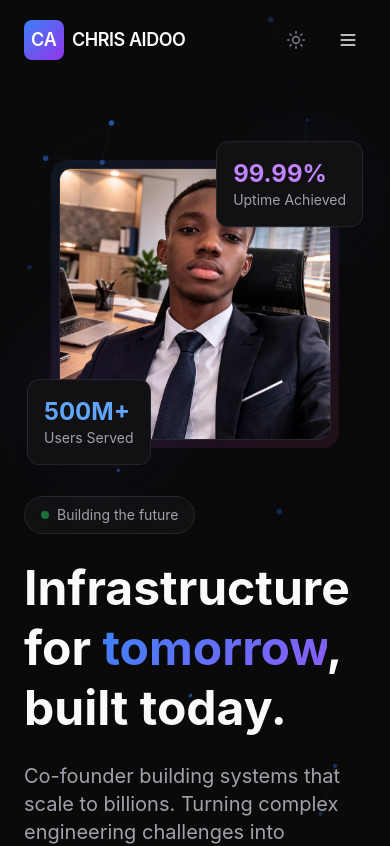
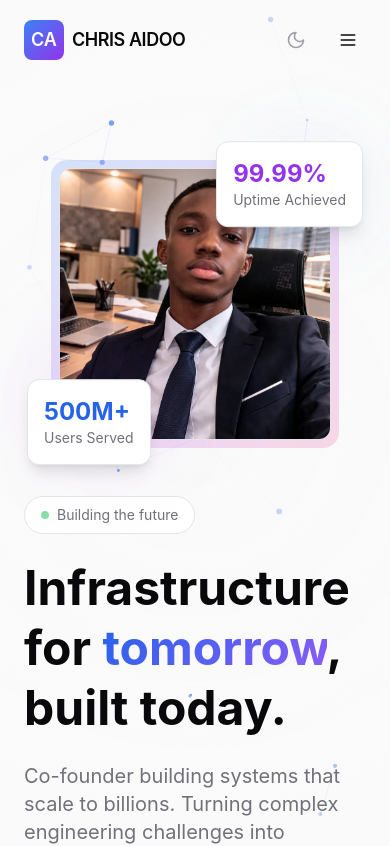
Before and after one commit to chris008123/portfolio, a Next.js app: page / in a window 390 px wide. Shown: the top 846 px of the page. Built offline with nearby package versions, Linux system fonts and the light colour scheme.

Commit message:
Refining pages

```diff
--- a/src/app/layout.tsx
+++ b/src/app/layout.tsx
@@ -1,5 +1,8 @@
+// Save this file as: src/app/layout.tsx
+
 import type { Metadata } from 'next'
 import './globals.css'
+import { ThemeProvider } from '@/components/ThemeProvider'
 
 export const metadata: Metadata = {
   title: 'Chris Aidoo | Co-Founder ',
@@ -13,6 +16,23 @@ export const metadata: Metadata = {
   },
 }
 
+// Runs before React hydrates, so the correct theme class is on <html>
+// before first paint — no flash of the wrong theme on load or refresh.
+const themeInitScript = `
+(function () {
+  try {
+    var stored = localStorage.getItem('portfolio-theme');
+    if (stored === 'light') {
+      document.documentElement.classList.remove('dark');
+    } else {
+      document.documentElement.classList.add('dark');
+    }
+  } catch (e) {
+    document.documentElement.classList.add('dark');
+  }
+})();
+`
+
 export default function RootLayout({
   children,
 }: {
@@ -20,8 +40,11 @@ export default function RootLayout({
 }) {
   return (
     <html lang="en" suppressHydrationWarning>
+      <head>
+        <script dangerouslySetInnerHTML={{ __html: themeInitScript }} />
+      </head>
       <body className="min-h-screen bg-light-bg dark:bg-dark-bg text-light-text dark:text-dark-text transition-colors duration-300">
-        {children}
+        <ThemeProvider>{children}</ThemeProvider>
       </body>
     </html>
   )
--- a/src/app/page.tsx
+++ b/src/app/page.tsx
@@ -1,6 +1,7 @@
+// Save this file as: src/app/page.tsx
+
 'use client'
 
-import { useState, useEffect } from 'react'
 import { motion, useReducedMotion } from 'framer-motion'
 import Header from '@/components/Header'
 import Hero from '@/components/Hero'
@@ -12,6 +13,7 @@ import Insights from '@/components/Insights'
 import Contact from '@/components/Contact'
 import Footer from '@/components/Footer'
 import ParticleBackground from '@/components/ParticleBackground'
+import { useTheme } from '@/components/ThemeProvider'
 
 /* ---------- Animation presets ---------- */
 const pageVariants = {
@@ -35,24 +37,9 @@ const sectionVariants = {
 }
 
 export default function Home() {
-  const [isDark, setIsDark] = useState(true)
-  const [mounted, setMounted] = useState(false)
+  const { theme, toggleTheme } = useTheme()
   const shouldReduceMotion = useReducedMotion()
-
-  useEffect(() => {
-    setMounted(true)
-
-    // DEFAULT TO DARK
-    document.documentElement.classList.add('dark')
-    setIsDark(true)
-  }, [])
-
-  const toggleTheme = () => {
-    setIsDark(!isDark)
-    document.documentElement.classList.toggle('dark')
-  }
-
-  if (!mounted) return null
+  const isDark = theme === 'dark'
 
   return (
     <motion.main
@@ -63,7 +50,7 @@ export default function Home() {
     >
       {/* Particle Background */}
       <ParticleBackground
-        isDark={isDark ?? false}
+        isDark={isDark}
         shouldReduceMotion={shouldReduceMotion ?? false}
       />
 
@@ -93,7 +80,7 @@ export default function Home() {
         <Manifesto />
       </motion.section>
 
-       {/* Projects */}
+      {/* Projects (teaser — full list lives at /projects) */}
       <ProjectsTeaser />
 
       {/* Timeline */}
--- a/src/app/projects/page.tsx
+++ b/src/app/projects/page.tsx
@@ -4,10 +4,14 @@
 
 import { useMemo, useState } from 'react'
 import Link from 'next/link'
-import { motion } from 'framer-motion'
+import { motion, useReducedMotion } from 'framer-motion'
 import { ArrowLeft, Filter, X } from 'lucide-react'
 import projectsData from '@/data/projects.json'
 import ProjectCard, { Project } from '@/components/ProjectCard'
+import Header from '@/components/Header'
+import Footer from '@/components/Footer'
+import ParticleBackground from '@/components/ParticleBackground'
+import { useTheme } from '@/components/ThemeProvider'
 
 const containerVariants = {
   hidden: {},
@@ -24,10 +28,13 @@ const itemVariants = {
 }
 
 export default function ProjectsPage() {
+  const { theme, toggleTheme } = useTheme()
+  const shouldReduceMotion = useReducedMotion()
+  const isDark = theme === 'dark'
+
   const projects: Project[] = projectsData.projects as Project[]
   const [activeTech, setActiveTech] = useState<string | null>(null)
 
-  // Every distinct technology across all projects, sorted by how often it appears
   const techFrequency = useMemo(() => {
     const counts = new Map<string, number>()
     projects.forEach((p) => p.tech.forEach((t) => counts.set(t, (counts.get(t) ?? 0) + 1)))
@@ -39,7 +46,6 @@ export default function ProjectsPage() {
     return projects.filter((p) => p.tech.includes(activeTech))
   }, [projects, activeTech])
 
-  // Group by year, most recent first
   const groupedByYear = useMemo(() => {
     const groups = new Map<string, Project[]>()
     filteredProjects.forEach((p) => {
@@ -54,7 +60,11 @@ export default function ProjectsPage() {
   const yearSpan = years.length > 0 ? `${Math.min(...years)}–${Math.max(...years)}` : ''
 
   return (
-    <main className="py-24 lg:py-32 min-h-screen">
+    <div className="min-h-screen relative">
+      <ParticleBackground isDark={isDark} shouldReduceMotion={shouldReduceMotion ?? false} />
+      <Header isDark={isDark} onToggleTheme={toggleTheme} />
+
+      <main className="py-24 lg:py-32 min-h-screen relative">
         <div className="max-w-7xl mx-auto px-6 lg:px-8">
           <Link
             href="/#projects"
@@ -162,5 +172,8 @@ export default function ProjectsPage() {
           )}
         </div>
       </main>
+
+      <Footer />
+    </div>
   )
 }
--- /dev/null
+++ b/src/components/ThemeProvider.tsx
@@ -0,0 +1,54 @@
+// Save this file as: src/components/ThemeProvider.tsx
+
+'use client'
+
+import { createContext, useContext, useEffect, useState, ReactNode } from 'react'
+
+type Theme = 'light' | 'dark'
+
+interface ThemeContextValue {
+  theme: Theme
+  toggleTheme: () => void
+}
+
+const ThemeContext = createContext<ThemeContextValue | undefined>(undefined)
+
+const STORAGE_KEY = 'portfolio-theme'
+
+export function ThemeProvider({ children }: { children: ReactNode }) {
+  // Starts as 'dark' to match the server-rendered default; synced to the
+  // real value on mount from whatever the blocking script in <head> applied.
+  const [theme, setTheme] = useState<Theme>('dark')
+
+  useEffect(() => {
+    const isDark = document.documentElement.classList.contains('dark')
+    setTheme(isDark ? 'dark' : 'light')
+  }, [])
+
+  const toggleTheme = () => {
+    setTheme((prev) => {
+      const next: Theme = prev === 'dark' ? 'light' : 'dark'
+      document.documentElement.classList.toggle('dark', next === 'dark')
+      try {
+        window.localStorage.setItem(STORAGE_KEY, next)
+      } catch {
+        // localStorage unavailable (private browsing etc.) — theme just won't persist
+      }
+      return next
+    })
+  }
+
+  return (
+    <ThemeContext.Provider value={{ theme, toggleTheme }}>
+      {children}
+    </ThemeContext.Provider>
+  )
+}
+
+export function useTheme() {
+  const ctx = useContext(ThemeContext)
+  if (!ctx) {
+    throw new Error('useTheme must be used within a ThemeProvider')
+  }
+  return ctx
+}
```
Lines whose indentation alone changed are shown as unchanged.
